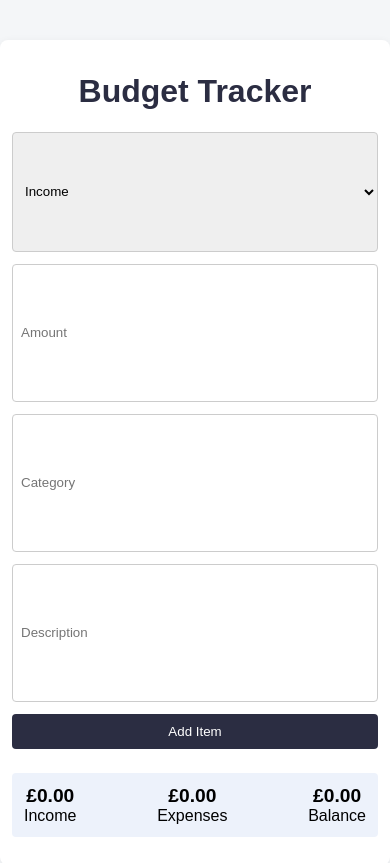
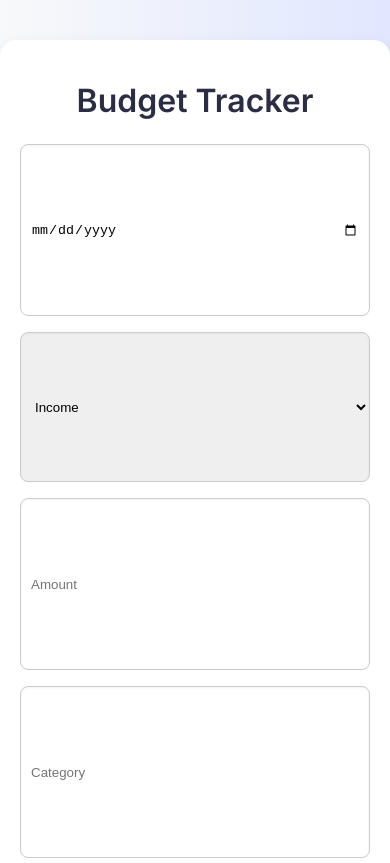
Before and after one commit to MANIKRANTH123/BUDGETTRACKER, a plain HTML site: page index.html in a window 390 px wide. Shown: the top 863 px of the page. Drawn offline with Linux system fonts and the light colour scheme.

Commit message:
Updated index.html and removed README.md

```diff
--- a/index.html
+++ b/index.html
@@ -4,26 +4,109 @@
   <meta charset="UTF-8">
   <title>Budget Tracker</title>
   <meta name="viewport" content="width=device-width, initial-scale=1.0">
+  <link href="https://fonts.googleapis.com/css2?family=Inter:wght@400;600&display=swap" rel="stylesheet">
   <style>
-    body { font-family: Arial, sans-serif; margin: 0; background: #f4f6f8; }
-    .container { max-width: 500px; margin: 40px auto; background: #fff; border-radius: 8px; box-shadow: 0 2px 8px #0001; padding: 24px; }
-    h1 { text-align: center; color: #2b2d42; }
-    form { display: flex; flex-wrap: wrap; gap: 12px; margin-bottom: 24px; }
-    form input, form select { flex: 1 1 120px; padding: 8px; border: 1px solid #ccc; border-radius: 4px; }
-    form button { flex: 1 1 100%; padding: 10px; background: #2b2d42; color: #fff; border: none; border-radius: 4px; cursor: pointer; }
-    form button:hover { background: #41436a; }
-    .summary { display: flex; justify-content: space-between; margin-bottom: 16px; padding: 12px; background: #edf2fb; border-radius: 4px; }
-    .summary div { text-align: center; }
-    .summary strong { display: block; font-size: 1.2em; }
-    ul { list-style: none; padding: 0; margin: 0; }
-    li { background: #f8f9fa; margin-bottom: 8px; padding: 10px; border-radius: 4px; display: flex; justify-content: space-between; align-items: center; }
-    .income { color: #008000; }
+    body {
+      font-family: 'Inter', sans-serif;
+      margin: 0;
+      background: linear-gradient(to right, #f8f9fa, #e0e7ff);
+      color: #333;
+    }
+    .container {
+      max-width: 700px;
+      margin: 40px auto;
+      background: #fff;
+      border-radius: 16px;
+      box-shadow: 0 4px 12px rgba(0, 0, 0, 0.1);
+      padding: 32px;
+      transition: all 0.3s ease;
+    }
+    h1 {
+      text-align: center;
+      color: #2b2d42;
+      font-weight: 600;
+      margin-bottom: 24px;
+    }
+    form, .filters {
+      display: flex;
+      flex-wrap: wrap;
+      gap: 16px;
+      margin-bottom: 24px;
+    }
+    form input, form select, .filters input, .filters select {
+      flex: 1 1 150px;
+      padding: 10px;
+      border: 1px solid #ccc;
+      border-radius: 8px;
+      box-shadow: inset 0 1px 3px rgba(0,0,0,0.05);
+    }
+    form button, .filters button {
+      flex: 1 1 100%;
+      padding: 12px;
+      background: #2b2d42;
+      color: #fff;
+      border: none;
+      border-radius: 8px;
+      font-weight: 600;
+      cursor: pointer;
+      transition: background 0.2s;
+    }
+    form button:hover, .filters button:hover {
+      background: #41436a;
+    }
+    .summary {
+      display: flex;
+      justify-content: space-between;
+      margin-bottom: 16px;
+      padding: 16px;
+      background: #edf2fb;
+      border-radius: 12px;
+      box-shadow: 0 1px 3px rgba(0, 0, 0, 0.05);
+    }
+    .summary div {
+      text-align: center;
+      flex: 1;
+    }
+    .summary strong {
+      display: block;
+      font-size: 1.4em;
+      color: #222;
+    }
+    ul {
+      list-style: none;
+      padding: 0;
+      margin: 0;
+    }
+    li {
+      background: #ffffff;
+      margin-bottom: 12px;
+      padding: 14px 16px;
+      border-radius: 12px;
+      display: flex;
+      justify-content: space-between;
+      align-items: center;
+      box-shadow: 0 2px 6px rgba(0, 0, 0, 0.05);
+    }
+    .income { color: #2f9e44; }
     .expense { color: #d90429; }
-    .item-info { flex: 1; }
-    .delete-btn { background: none; border: none; color: #d90429; font-size: 1.1em; cursor: pointer; }
+    .item-info {
+      flex: 1;
+      font-size: 0.95em;
+    }
+    .delete-btn, .edit-btn {
+      background: none;
+      border: none;
+      font-size: 1.1em;
+      cursor: pointer;
+      margin-left: 8px;
+      padding: 4px;
+      transition: transform 0.2s;
+    }
+    .delete-btn:hover { color: #e03131; transform: scale(1.1); }
+    .edit-btn:hover { color: #1c7ed6; transform: scale(1.1); }
     @media (max-width: 600px) {
-      .container { padding: 12px; }
-      form { flex-direction: column; }
+      .container { padding: 20px; }
+      form, .filters { flex-direction: column; }
     }
   </style>
 </head>
@@ -31,6 +114,7 @@
   <div class="container">
     <h1>Budget Tracker</h1>
     <form id="item-form">
+      <input type="date" id="date" required>
       <select id="type">
         <option value="income">Income</option>
         <option value="expense">Expense</option>
@@ -56,83 +140,5 @@
     </div>
     <ul id="items-list"></ul>
   </div>
-  <script>
-    // Helper: format number as GBP
-    function formatGBP(num) {
-      return '£' + Number(num).toLocaleString('en-GB', {minimumFractionDigits:2, maximumFractionDigits:2});
-    }
-
-    // LocalStorage key
-    const STORAGE_KEY = 'budget_items_v1';
-
-    // Load items from localStorage or empty array
-    function loadItems() {
-      try {
-        return JSON.parse(localStorage.getItem(STORAGE_KEY)) || [];
-      } catch {
-        return [];
-      }
-    }
-
-    // Save items to localStorage
-    function saveItems(items) {
-      localStorage.setItem(STORAGE_KEY, JSON.stringify(items));
-    }
-
-    // Render summary and list
-    function render() {
-      const items = loadItems();
-      let income = 0, expense = 0;
-      const list = document.getElementById('items-list');
-      list.innerHTML = '';
-      items.forEach((item, idx) => {
-        if (item.type === 'income') income += Number(item.amount);
-        else expense += Number(item.amount);
-
-        const li = document.createElement('li');
-        li.className = item.type;
-        li.innerHTML = `
-          <span class="item-info">
-            <b>${item.type === 'income' ? '+' : '-'}${formatGBP(item.amount)}</b>
-            [${item.category}] - ${item.description || '(No description)'}
-          </span>
-          <button class="delete-btn" title="Delete" data-idx="${idx}">&times;</button>
-        `;
-        list.appendChild(li);
-      });
-      document.getElementById('total-income').textContent = formatGBP(income);
-      document.getElementById('total-expense').textContent = formatGBP(expense);
-      document.getElementById('balance').textContent = formatGBP(income - expense);
-    }
-
-    // Add item handler
-    document.getElementById('item-form').addEventListener('submit', function(e) {
-      e.preventDefault();
-      const type = document.getElementById('type').value;
-      const amount = parseFloat(document.getElementById('amount').value);
-      const category = document.getElementById('category').value.trim();
-      const description = document.getElementById('description').value.trim();
-      if (!amount || amount <= 0 || !category) return;
-      const items = loadItems();
-      items.push({ type, amount, category, description });
-      saveItems(items);
-      this.reset();
-      render();
-    });
-
-    // Delete item handler (event delegation)
-    document.getElementById('items-list').addEventListener('click', function(e) {
-      if (e.target.classList.contains('delete-btn')) {
-        const idx = e.target.getAttribute('data-idx');
-        const items = loadItems();
-        items.splice(idx, 1);
-        saveItems(items);
-        render();
-      }
-    });
-
-    // Initial render
-    render();
-  </script>
 </body>
 </html>
```
Also changed, not shown: 1 other file.
